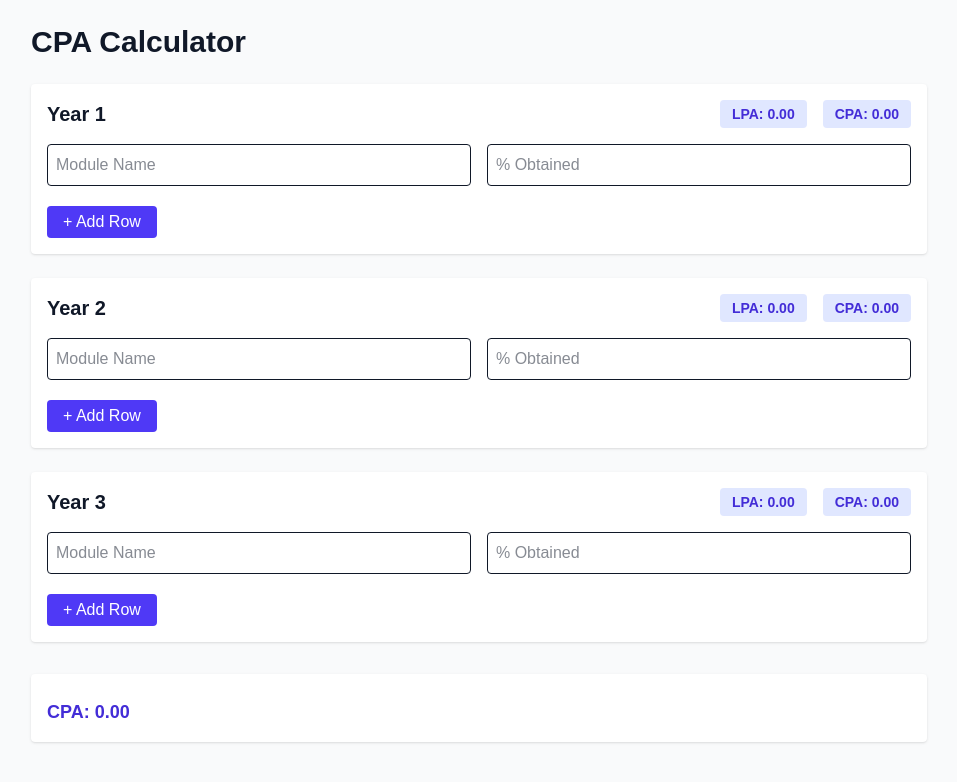
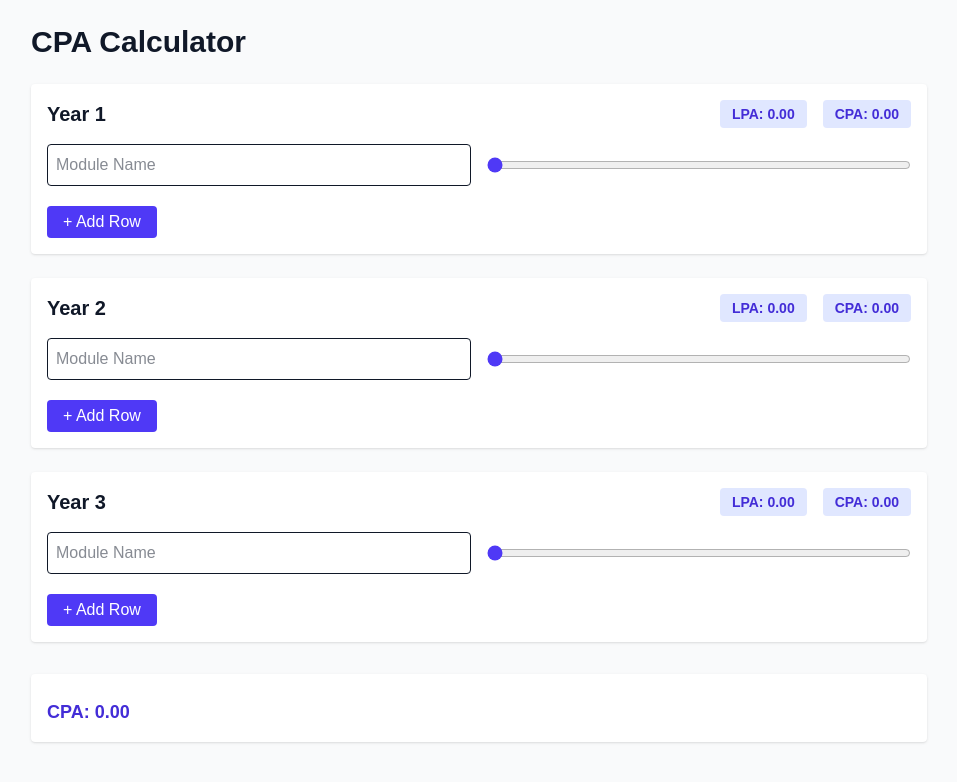
Before and after one commit to tanoojoy/lazy-grades, a Next.js app in the folder lazy-grades/: page /calculator in a window 1280 px wide. Shown: the top 782 px of the page, without its empty margins (161-1118 px from the left). Built offline with nearby package versions, Linux system fonts and the light colour scheme.

Commit message:
converted to slider

```diff
--- a/lazy-grades/pages/calculator.js
+++ b/lazy-grades/pages/calculator.js
@@ -62,7 +62,7 @@ export default function CPA() {
         {year.map((mod, i) => (
           <div key={i} className="grid grid-cols-1 sm:grid-cols-2 gap-4 mb-3">
             <input placeholder="Module Name" value={mod.name} onChange={e => handleChange(setter, i, 'name', e.target.value)} className="border p-2 rounded" />
-            <input placeholder="% Obtained" value={mod.percentage} onChange={e => handleChange(setter, i, 'percentage', e.target.value)} className="border p-2 rounded" type="number" />
+            <input type="range" min="0" max="100" value={mod.percentage || 0} onChange={e => handleChange(setter, i, 'percentage', e.target.value)} className="w-full accent-indigo-600" />
           </div>
         ))}
         <button onClick={() => addRow(setter)} className="mt-2 px-4 py-1 bg-indigo-600 text-white rounded hover:bg-indigo-700">+ Add Row</button>
```
